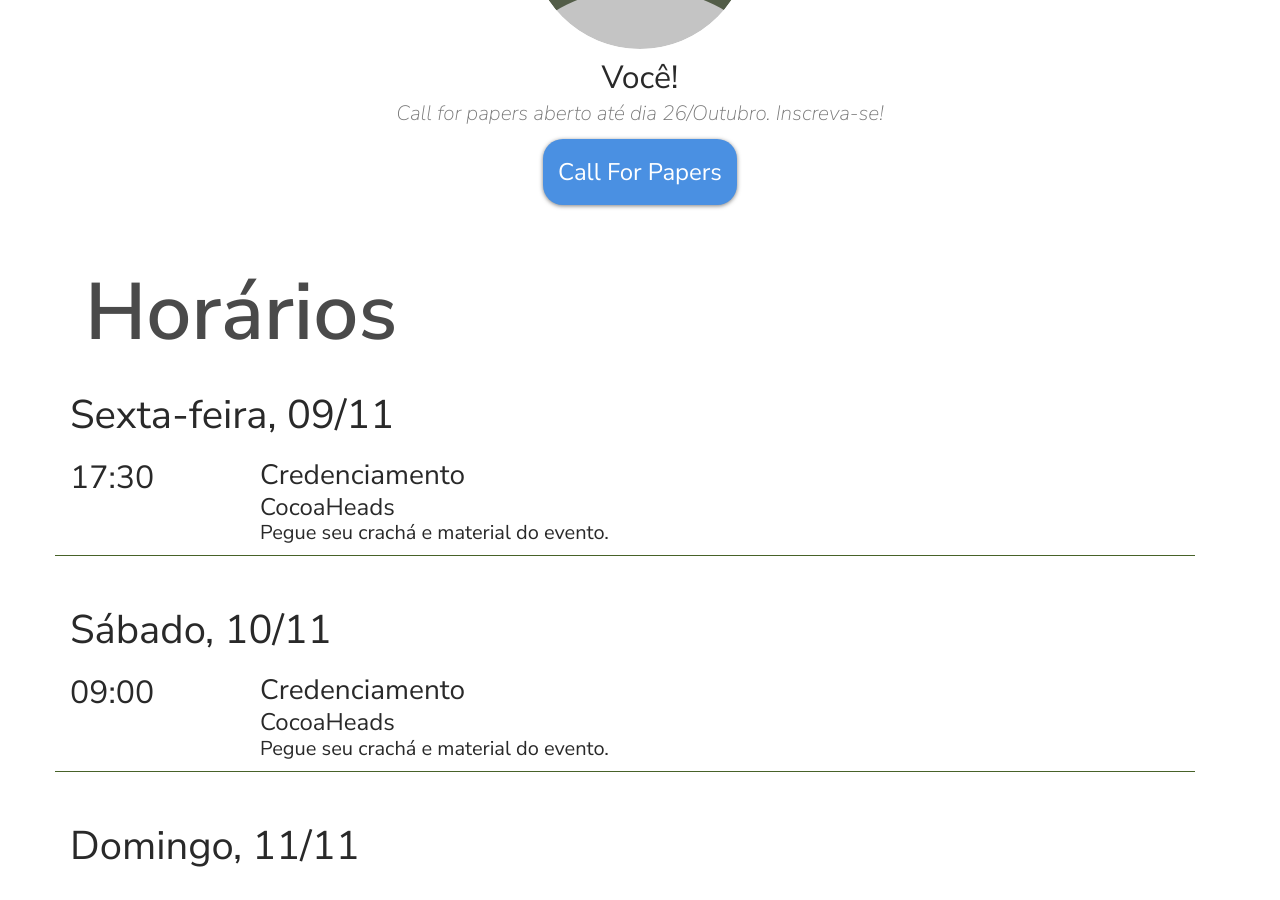
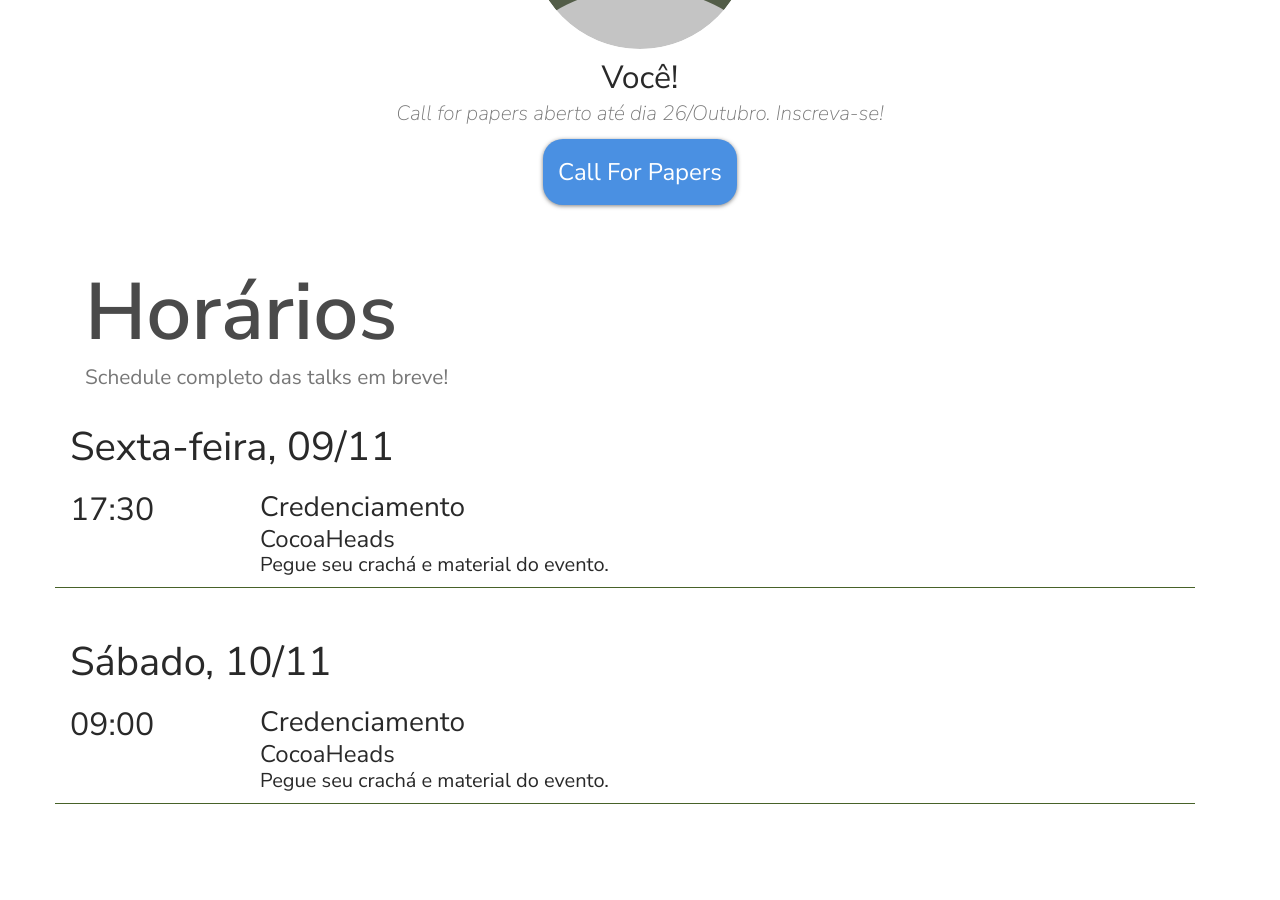
Before and after one commit to CocoaHeadsConference/CocoaHeadsConference.github.io, a Jekyll site: the page built from index.html, in a window 1280 px wide and 900 px high, scrolled down 1802 px. Built offline with Jekyll 4.4.1, drawn with Linux system fonts in a browser that asks for light colours; a script that is not in the unit is left out; after the commit the page ends 2626 px from its top, so only the background shows below that.

Commit message:
Remove datas de domingo do schedule

```diff
--- a/_includes/index/schedule.html
+++ b/_includes/index/schedule.html
@@ -1,6 +1,7 @@
 <section id="schedule" class="index-section">
     <div class="container">
         <h1>Horários</h1>
+        <p>Schedule completo das talks em breve!</p>
         <div class="row">
             <h2 class="date">Sexta-feira, 09/11</h2>
                 {% comment %} Isso vai ficar bem feio porque o Liquid não suporta arrays de verdade {%endcomment%}
@@ -21,16 +22,5 @@
                         %}
                     {% endif %}
                 {% endfor %}
-            <h2 class="date">Domingo, 11/11</h2>
-                {% for talk in site.data.2018.talks.talks %}
-                    {% assign date = talk.date | date: "%d" %}
-                    {% if date == '11' %}
-                        {% include index/schedule-block.html
-                            talk = talk.id
-                        %}
-                    {% endif %}
-                {% endfor %}
-
-            </div>
     </div>
 </section>
```
